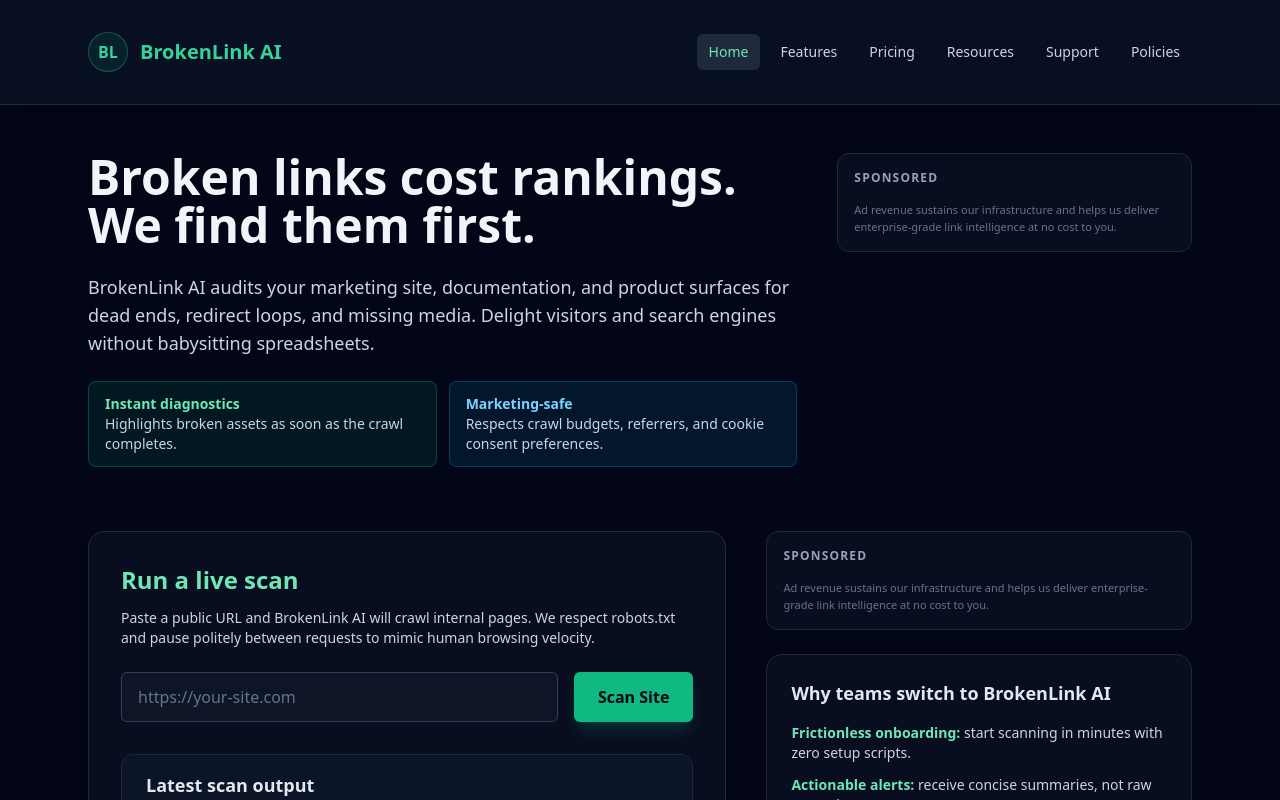
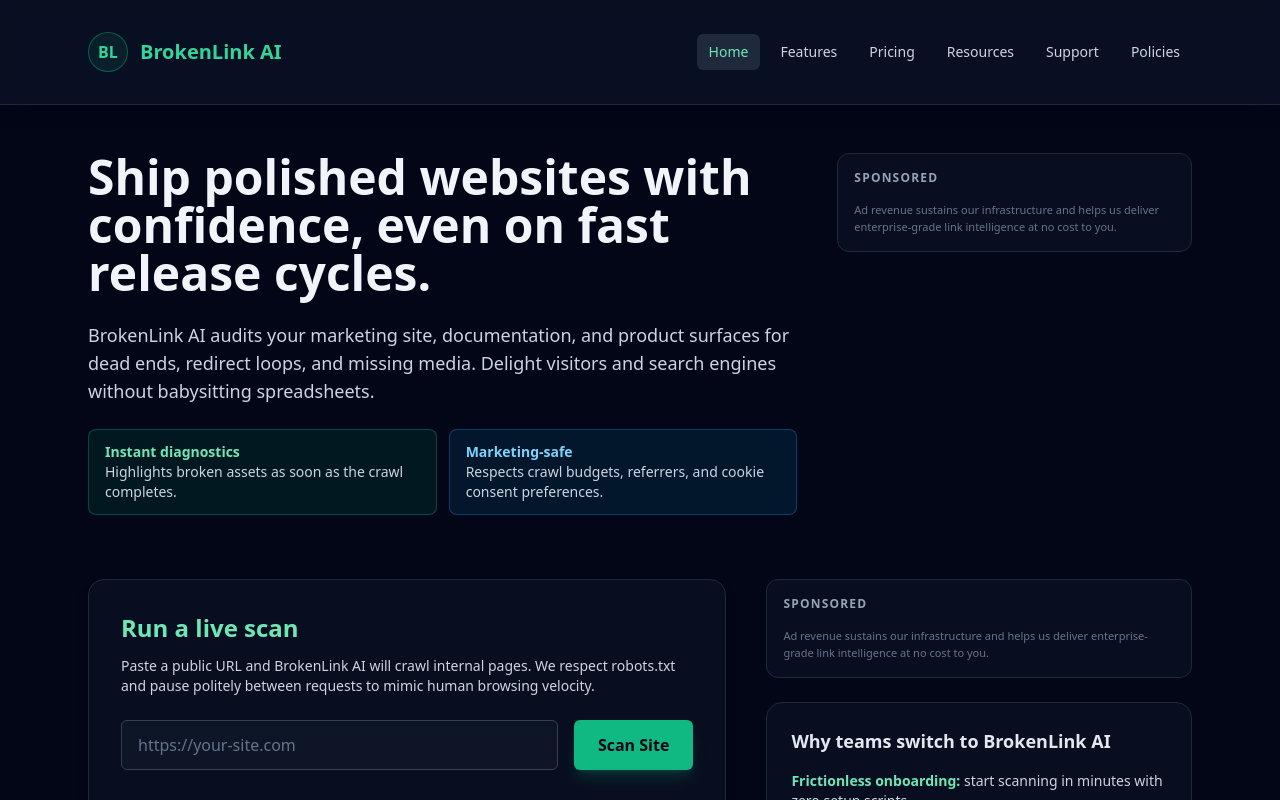
Before and after one commit to Homeland-ALPHA/BrokenLink-adsense-attempt, a React (Vite) app in the folder client/: page / in a window 1280 px wide. Shown: the top 800 px of the page. Built offline with nearby package versions, Linux system fonts and the light colour scheme; no server answers.

Commit message:
Update header text for clarity and focus

```diff
--- a/client/src/pages/Home.jsx
+++ b/client/src/pages/Home.jsx
@@ -75,7 +75,7 @@
       <section className="grid gap-10 lg:grid-cols-[2fr,1fr] lg:items-start">
         <div className="flex flex-col gap-6">
           <h1 className="text-3xl font-semibold leading-tight md:text-5xl">
-            Broken links cost rankings.      We find them first.
+            Ship polished websites with confidence, even on fast release cycles.
           </h1>
           <p className="text-base text-slate-300 md:text-lg">
             BrokenLink AI audits your marketing site, documentation, and product surfaces for dead ends, redirect loops,
```
